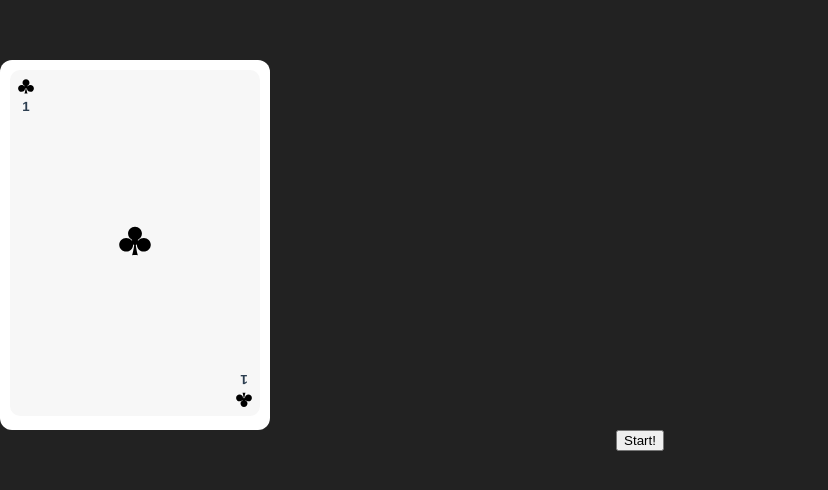
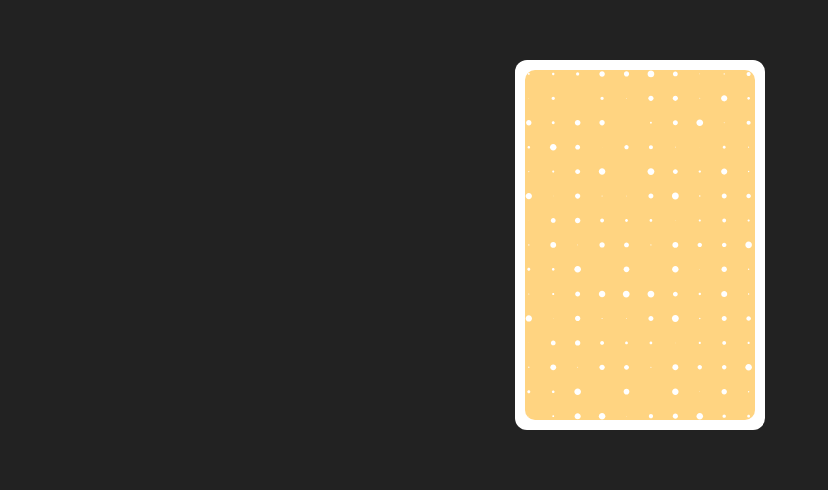
Before and after one commit to nitipon-apaisri/card-game, a Vue app: page / in a window 1280 px wide. Shown: the top 490 px of the page, without its empty margins (0-828 px from the left). Built offline with nearby package versions, Linux system fonts and the light colour scheme.

Commit message:
added fucntion for display font card

```diff
--- a/src/components/Card.vue
+++ b/src/components/Card.vue
@@ -1,6 +1,7 @@
 <template>
   <div class="container">
-    <div class="card">
+    <div class="card-display">
+      <div class="font-card">
         <div class="card-inner">
           <div class="top">
             <img :src="require('../assets/' + symbol + '.svg')" alt="symbol" />
@@ -15,7 +16,10 @@
           </div>
         </div>
       </div>
-    <button @click="start()">Start!</button>
+      <div class="back-card" @click="start()">
+        <div class="card-inner"></div>
+      </div>
+    </div>
   </div>
 </template>
 
@@ -30,6 +34,9 @@ export default {
     };
   },
   methods: {
+    test() {
+      console.log("hll");
+    },
     randomNumber() {
       return Math.floor(Math.random() * Math.floor(this.maxNumber) + 1);
     },
@@ -49,6 +56,10 @@ export default {
       } else if (this.number == 1) {
         this.number = "A";
       }
+      let cardDisplay = document.querySelector(".card-display");
+      cardDisplay.style.justifyContent = "space-between";
+      let fontCard = document.querySelector(".font-card");
+      fontCard.style.display = "block";
       this.symbol = this.randomSymbol();
     },
   },
@@ -57,20 +68,33 @@ export default {
 
 <style lang="scss" scoped>
 .container {
-  .card {
+  width: 760px;
+  margin: auto;
+  .card-template {
     border-radius: 12px;
     width: 250px;
-    height: 350px;
+    height: 370px;
     padding: 10px;
+    box-sizing: border-box;
     background-color: #fff;
+  }
+  .card-display {
+    display: flex;
+    width: 600px;
+    margin: auto;
+    justify-content: center;
+    .font-card {
+      display: none;
+      @extend .card-template;
       .card-inner {
         border-radius: 10px;
         background: #f7f7f7;
         display: flex;
-      height: 330px;
+        padding: 8px;
+        box-sizing: border-box;
+        height: 350px;
         flex-direction: column;
         justify-content: space-between;
-      padding: 8px;
         .corner-img {
           img {
             width: 16px;
@@ -92,5 +116,18 @@ export default {
         }
       }
     }
+    .back-card {
+      @extend .card-template;
+      .card-inner {
+        height: 350px;
+        box-sizing: border-box;
+        border-radius: 10px;
+        background-image: url("../assets/dots.svg");
+        background-repeat: no-repeat;
+        background-size: contain;
+        background-color: #ffd481;
+      }
+    }
+  }
 }
 </style>
```
Lines whose indentation alone changed are shown as unchanged.
